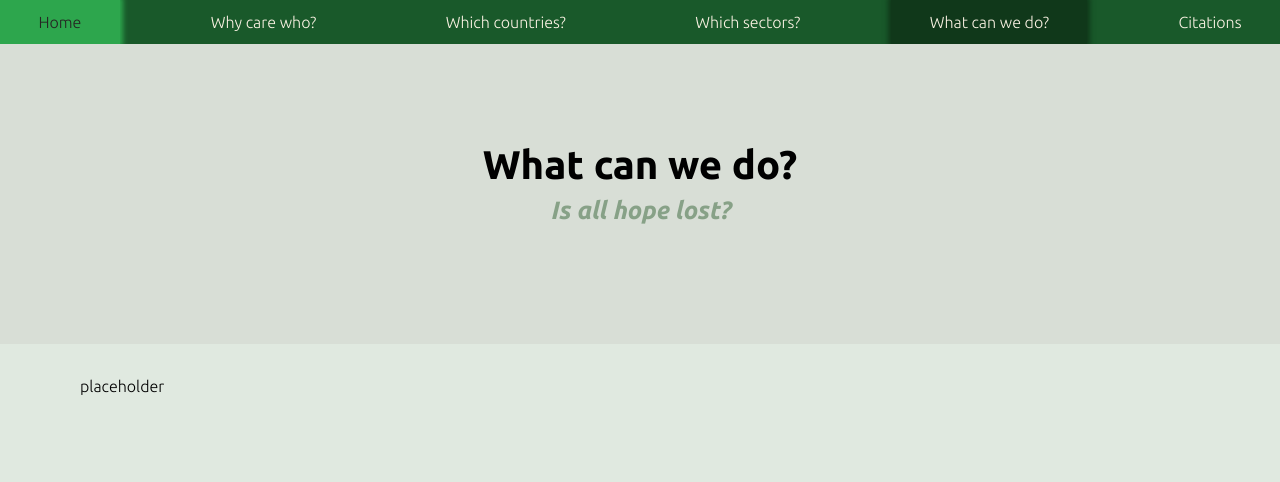
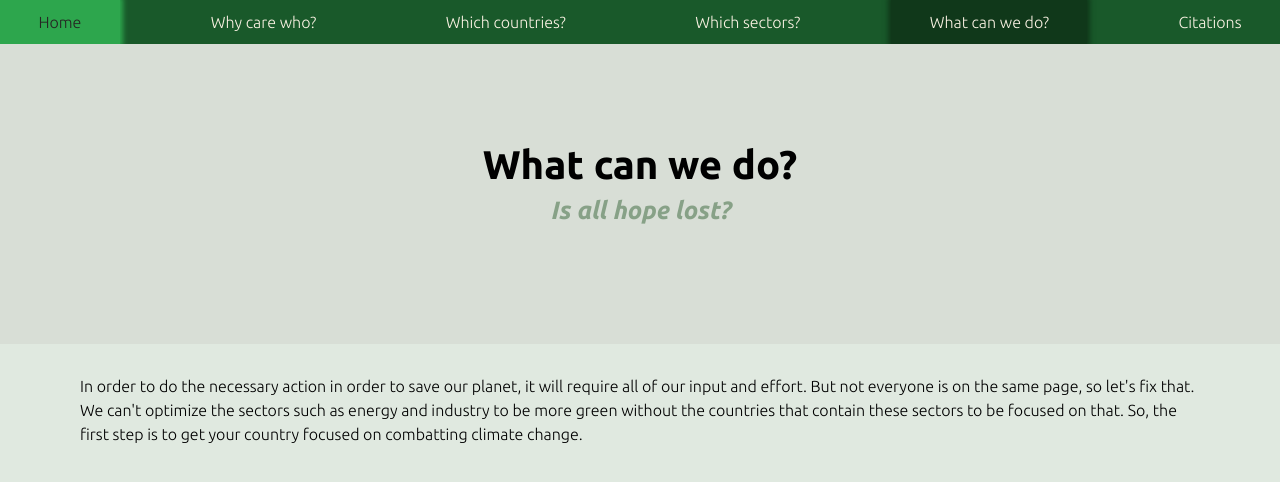
Before and after one commit to dmaniel1/apenvironmentalsite, a plain HTML site: page action.html in a window 1280 px wide. Drawn offline with Linux system fonts and the light colour scheme.

Commit message:
started what can we do page ill finish it this week and work on touching up website next week

```diff
--- a/action.html
+++ b/action.html
@@ -23,7 +23,7 @@
             <h2>Is all hope lost?</h2>
         </div>
         <div class="content">
-            <p>placeholder</p>
+            <p>In order to do the necessary action in order to save our planet, it will require all of our input and effort. But not everyone is on the same page, so let's fix that. We can't optimize the sectors such as energy and industry to be more green without the countries that contain these sectors to be focused on that. So, the first step is to get your country focused on combatting climate change.</p>
         </div>
     </body>
 </html>
```
